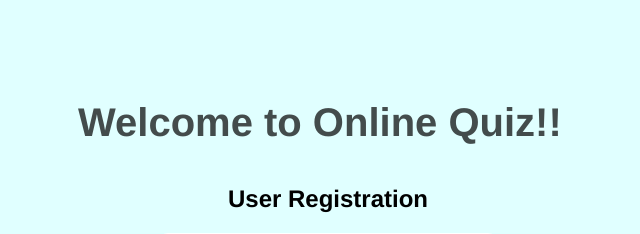
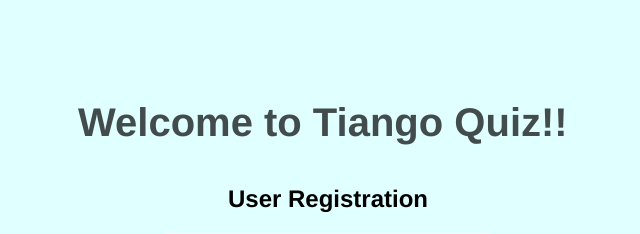
Before and after one commit to satyapriya-raut/tiango, a Flask app: page /signupPage in a window 1280 px wide. Shown: the top 234 px of the page, without its empty margins (312-952 px from the left). Run offline with Flask 2, Linux system fonts and the light colour scheme.

Commit message:
Update signupPage.html

```diff
--- a/templates/signupPage.html
+++ b/templates/signupPage.html
@@ -4,6 +4,7 @@
 		<title>Registration</title>
 		<!--<link href="../static/css/login.css" rel="stylesheet"> -->
 		<link rel="stylesheet" href="{{ url_for('static', filename='css/login.css') }}">
+		<link rel="icon" href="{{ url_for('static', filename='images/tiango.png') }}" type="image" sizes="20x20">
 	</head>
 <style>
 h3{
@@ -14,7 +15,7 @@ h3{
 
 
 	<div id='container'>
-	<h1>Welcome to Online Quiz!!</h1>
+	<h1>Welcome to Tiango Quiz!!</h1>
 	<h2 align="center">User Registration</h2>
   <div class='signup'>
      <form action="{{ url_for('signupValidate') }}" method="POST">
```
